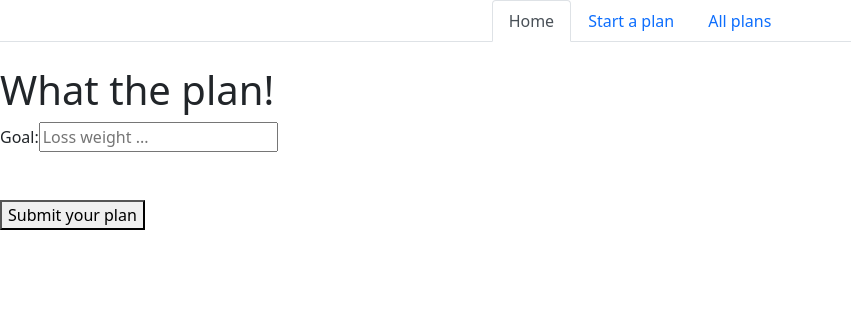
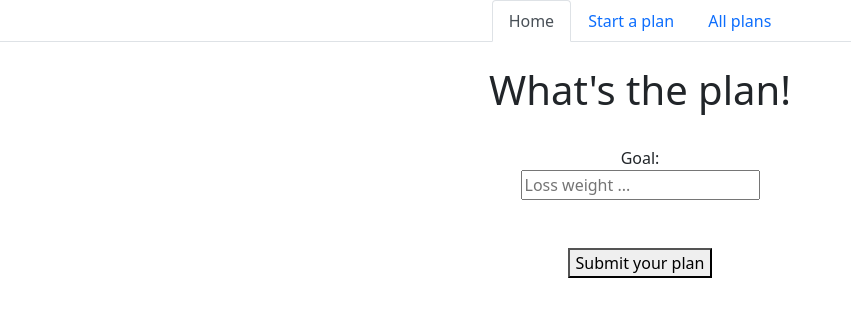
Before and after one commit to danielcampo1/gym-frontend, a React (Create React App) app: page /plans/new in a window 1280 px wide. Shown: the top 316 px of the page, without its empty margins (0-851 px from the left). Built offline with nearby package versions, Linux system fonts and the light colour scheme; no server answers.

Commit message:
change plan form positioning

```diff
--- a/src/components/planForm.js
+++ b/src/components/planForm.js
@@ -21,11 +21,11 @@ class planForm extends React.Component {
 
     render() {
         return(
-            <div>
-                <h1> What the plan! </h1>
+            <div class="text-center">
+                <h1> What's the plan! </h1><br/>
                 <form onSubmit = {this.handleSubmit}>
 
-                    <label for="Goal">Goal: </label>
+                    <label for="Goal" class="fw-normal">Goal: </label> <br/>
                     <input
                     id='Goal'
                     name = 'goal'
```
